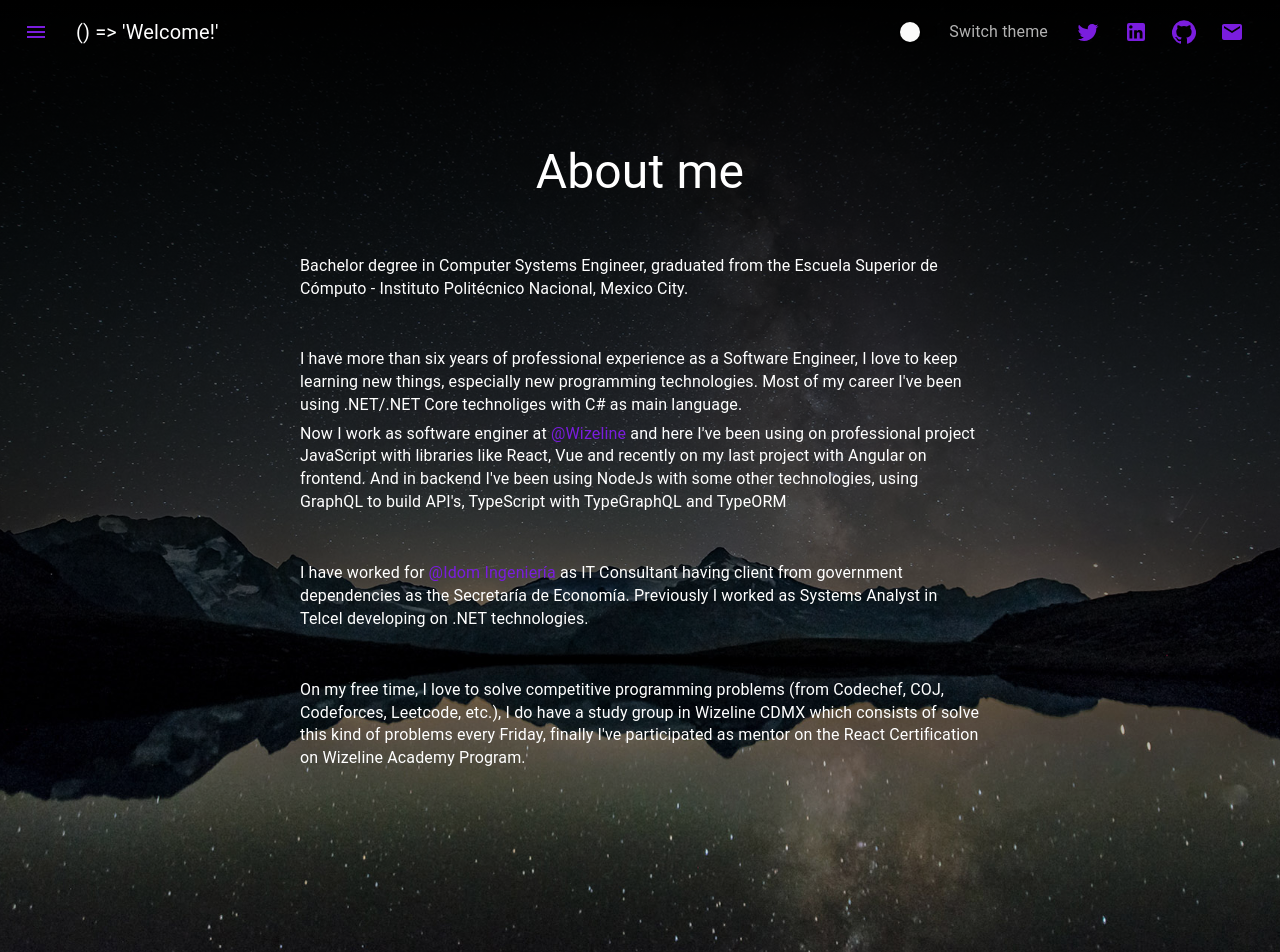
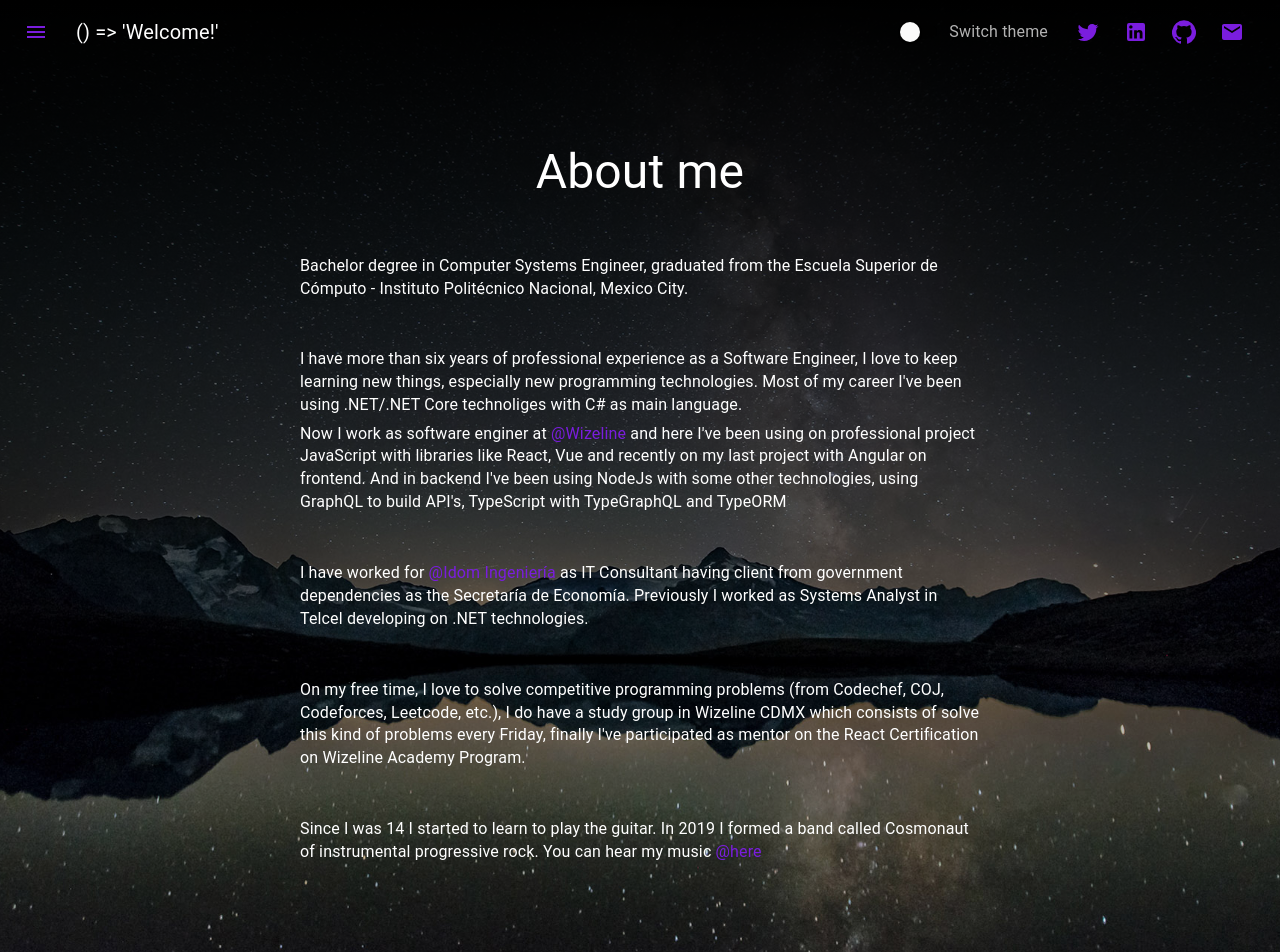
Before and after one commit to Jesusfer2575/about.me, a React (Create React App) app: page /about in a window 1280 px wide. Shown: the top 952 px of the page. Built offline with nearby package versions, Linux system fonts and the light colour scheme.

Commit message:
Music related information added to my about

```diff
--- a/src/pages/About/About.component.tsx
+++ b/src/pages/About/About.component.tsx
@@ -14,6 +14,10 @@ const About: React.FC = () => {
   const redirectToWizeline = (event: MouseEvent<HTMLAnchorElement>) => {
     event.preventDefault();
     window.open('https://www.wizeline.com/');
+  };
+  const redirecToSpotify = (event: MouseEvent<HTMLAnchorElement>) => {
+    event.preventDefault();
+    window.open('https://open.spotify.com/album/4tT0Q3gUNBxsrplsfqM5Kh?si=V6bDC_dMRv6NjQdCnIIY5Q');
   };
 
   return (
@@ -72,6 +76,17 @@ const About: React.FC = () => {
           </Typography>
         </div>
       </Grid>
+      <Grid item xs={12}>
+        <div className={classes.section2}>
+          <Typography variant="subtitle1" gutterBottom>
+            {`Since I was 14 I started to learn to play the guitar. In 2019 I formed a band called
+            Cosmonaut of instrumental progressive rock. You can hear my music `}
+            <Link color="primary" onClick={redirecToSpotify}>
+              @here
+            </Link>
+          </Typography>
+        </div>
+      </Grid>
     </Grid>
   );
 };
```
